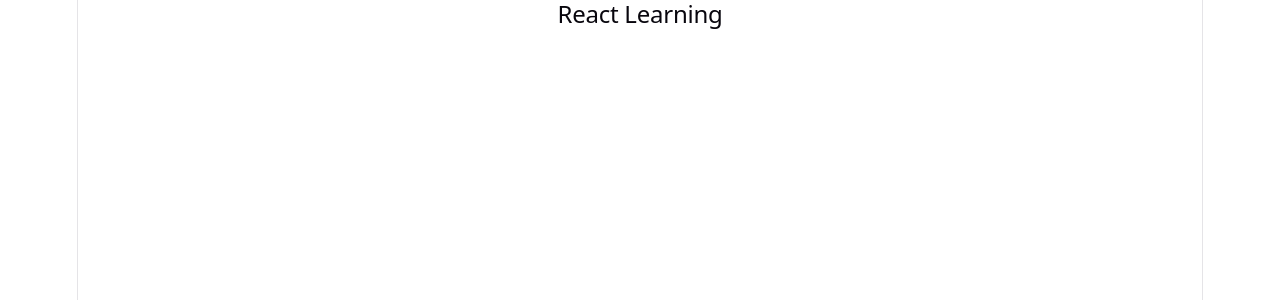
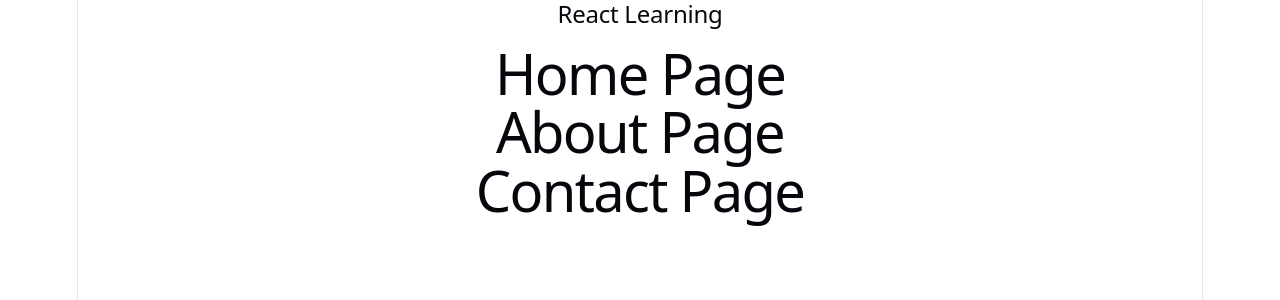
Before and after one commit to Md-Abul-Kalam-Azad-318/react-learning, a React (Vite) app: page / in a window 1280 px wide. Shown: the top 300 px of the page. Built offline with nearby package versions, Linux system fonts and the light colour scheme.

Commit message:
Topic 2: Added pages (Home, About, and Contact)

```diff
--- a/src/App.jsx
+++ b/src/App.jsx
@@ -1,6 +1,10 @@
 
 import './App.css'
 import Navbar from './components/Navbar'
+import Home from './pages/Home'
+import About from './pages/About'
+import Contact from './pages/Contact'
+
 
 function App() {
 
@@ -8,6 +12,9 @@
   return (
     <div>
       <Navbar />
+      <Home />
+      <About />
+      <Contact />
     </div>
   )
 }
--- /dev/null
+++ b/src/pages/About.jsx
@@ -0,0 +1,13 @@
+import React from 'react'
+
+
+
+function About(){
+
+    return(
+        <div>
+            <h1>About Page</h1>
+        </div>
+    )
+}
+export default About
--- /dev/null
+++ b/src/pages/Contact.jsx
@@ -0,0 +1,11 @@
+import React from 'react'
+
+function Contact() {
+  return (
+    <div>
+        <h1>Contact Page</h1>
+    </div>
+  )
+}
+
+export default Contact
--- /dev/null
+++ b/src/pages/Home.jsx
@@ -0,0 +1,11 @@
+import React from 'react'
+
+function Home() {
+  return (
+    <div>
+        <h1>Home Page</h1>
+    </div>
+  )
+}
+
+export default Home
```
